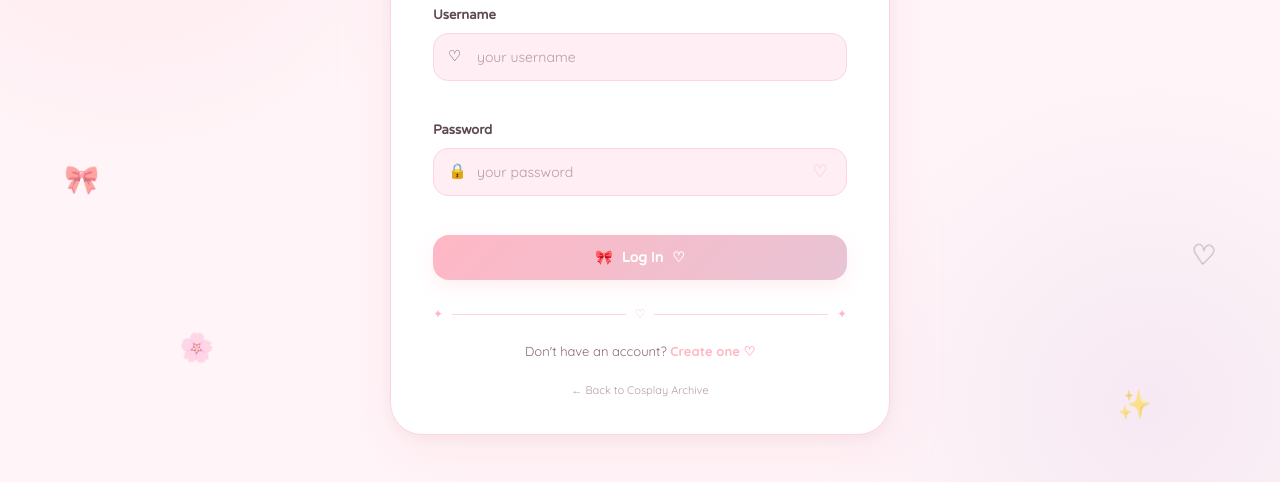
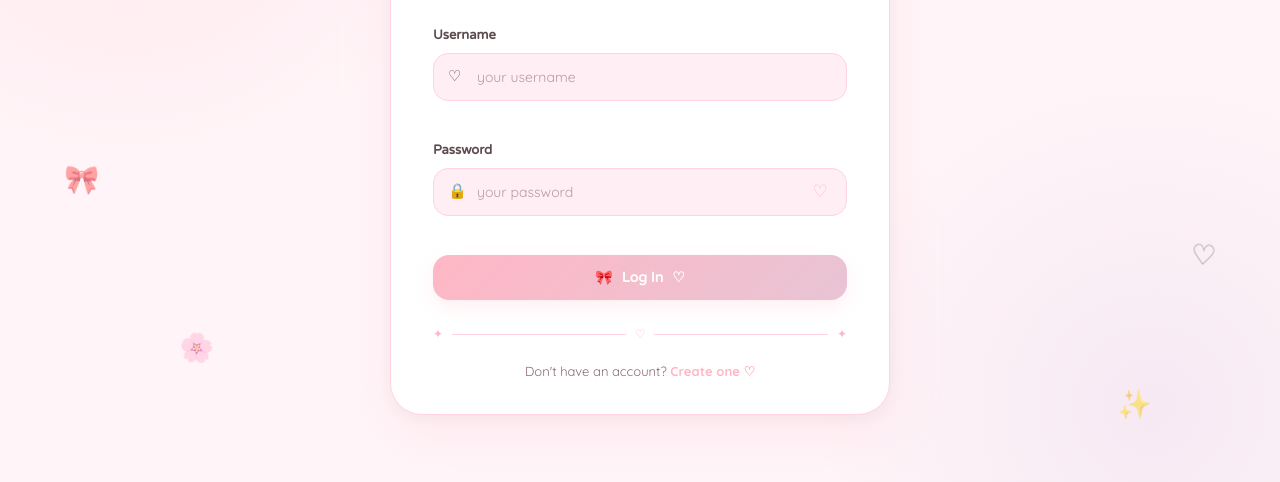
Before and after one commit to shreeyaa009/Cosplay-archive, a plain HTML site: page frontend/login.html in a window 1280 px wide. Shown: the part 274-756 px from the top of the page. Drawn offline with Linux system fonts and the light colour scheme.

Commit message:
final commit

```diff
--- a/frontend/login.html
+++ b/frontend/login.html
@@ -143,11 +143,6 @@
                 </a>
             </p>
 
-
-            <a href="index.html" class="back-home">
-                ← Back to Cosplay Archive
-            </a>
-
         </main>
 
     </div>
```
Also changed, not shown: frontend/signup.html (+0 -5 lines).
